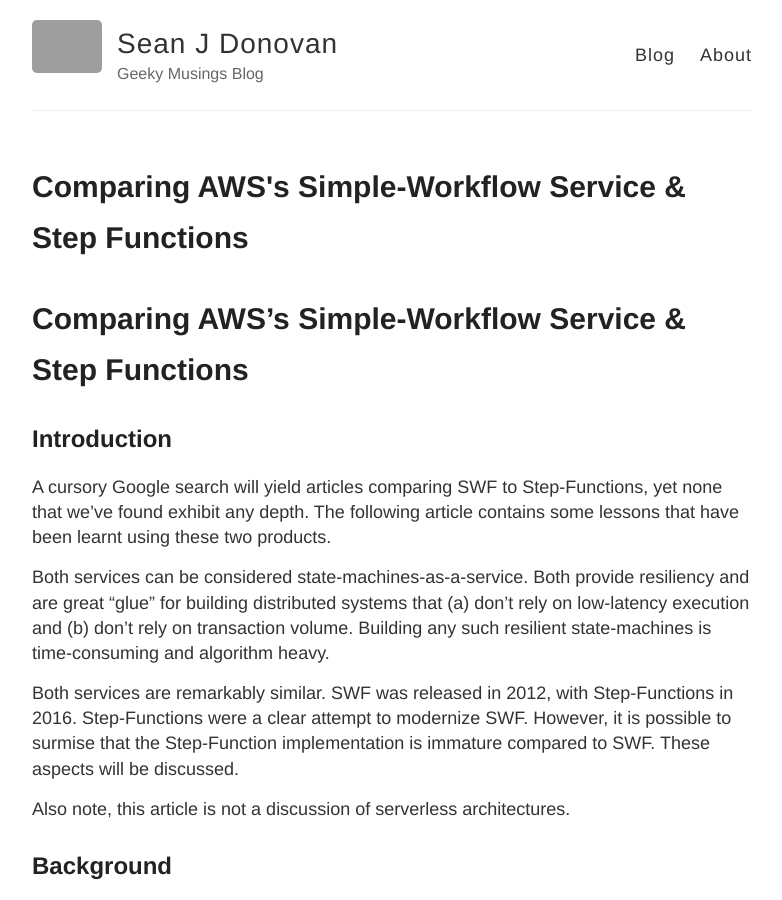
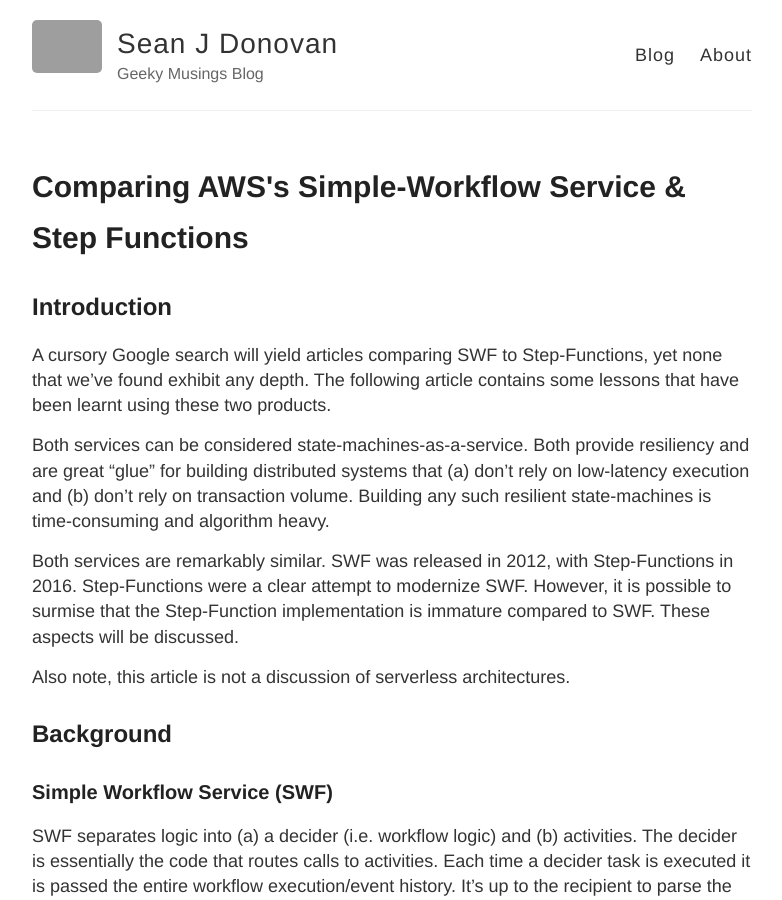
Before and after one commit to sdonovanuk/geekymusings, a Jekyll site: the page built from _posts/2019-07-22-swf-sf-comparison.md, in a window 1280 px wide and 900 px high. Shown: the whole window, without its empty margins (248-1030 px from the left). Built offline with Jekyll 4.4.1, drawn with Linux system fonts in a browser that asks for light colours; grey boxes are pictures that could not be loaded.

Commit message:
minor change

```diff
--- a/_posts/2019-07-22-swf-sf-comparison.md
+++ b/_posts/2019-07-22-swf-sf-comparison.md
@@ -2,8 +2,6 @@
 layout: post
 title: Comparing AWS's Simple-Workflow Service & Step Functions
 ---
-
-# Comparing AWS's Simple-Workflow Service & Step Functions
 
 ## Introduction
 
```
